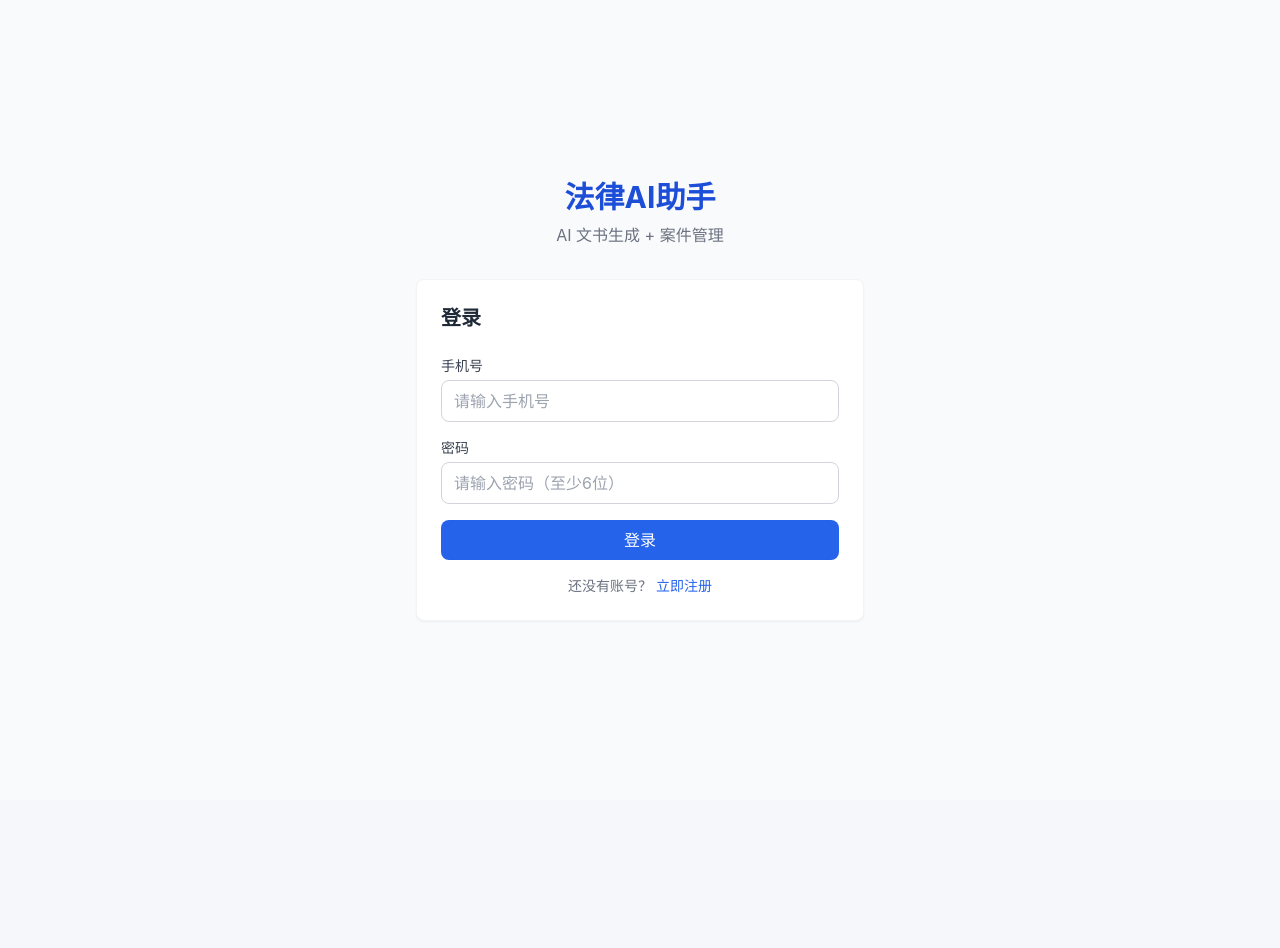
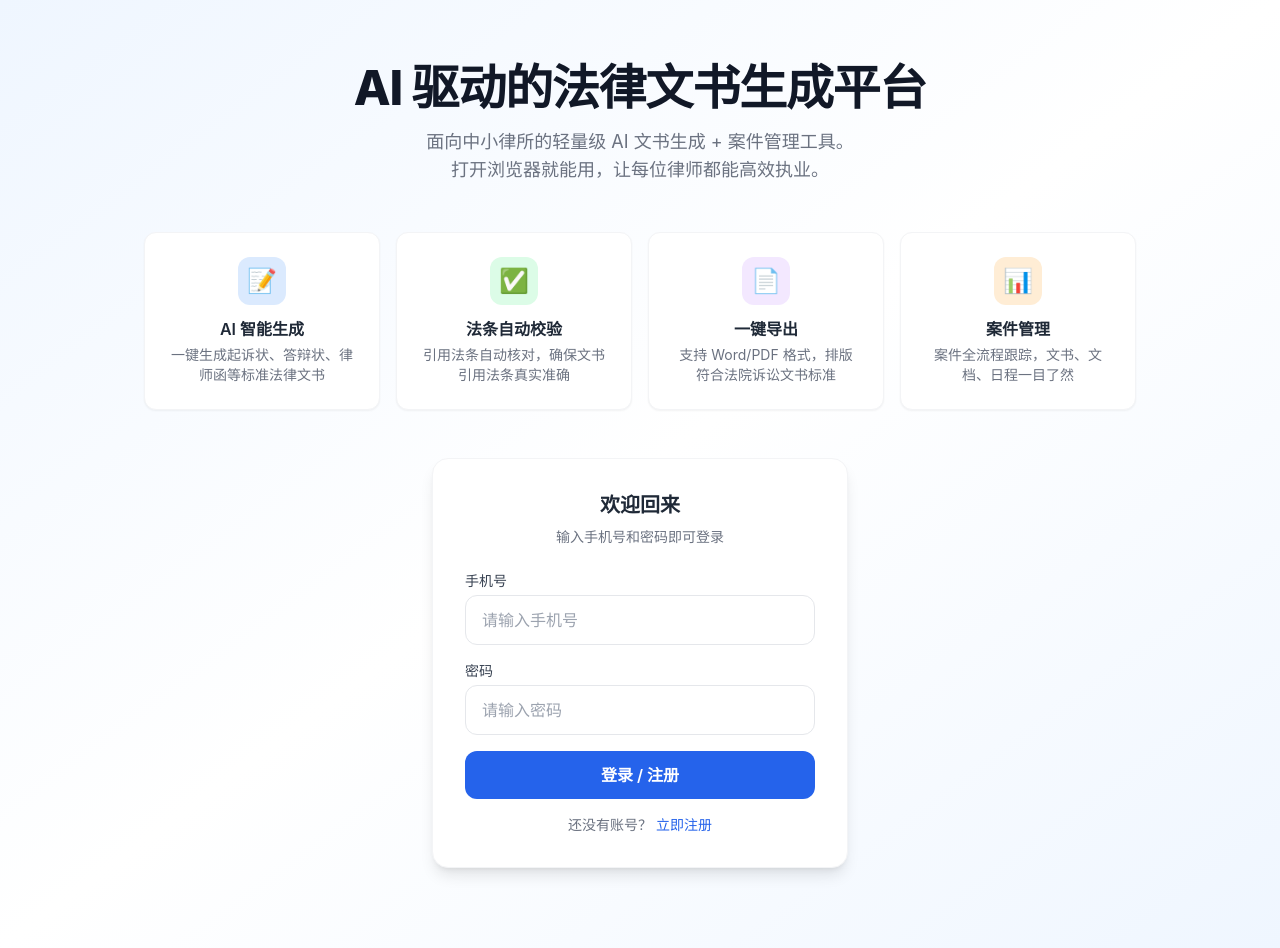
Before and after one commit to qiuli55/SaaS, a Vue app in the folder frontend/: page /login in a window 1280 px wide. Before the commit the page ends 800 px from the top, so only its background shows below. Built offline with nearby package versions, Linux system fonts and the light colour scheme.

Commit message:
前端翻新: 登录页Hero区+功能卡片, 全局圆角卡片风格, 毛玻璃导航栏, 统一蓝色设计

```diff
--- a/frontend/src/App.vue
+++ b/frontend/src/App.vue
@@ -1,57 +1,31 @@
 <template>
-  <div class="min-h-screen flex flex-col">
-    <!-- 顶部导航（登录/注册页不显示） -->
-    <nav v-if="!isAuthPage" class="bg-white border-b border-gray-200 shadow-sm">
-      <div class="max-w-7xl mx-auto px-4 sm:px-6 lg:px-8">
-        <div class="flex justify-between h-16">
+  <div class="min-h-screen flex flex-col bg-gray-50">
+    <nav v-if="!isAuthPage" class="bg-white/80 backdrop-blur-md border-b border-gray-100 sticky top-0 z-50">
+      <div class="max-w-7xl mx-auto px-6">
+        <div class="flex justify-between h-14">
           <div class="flex items-center space-x-8">
-            <router-link to="/" class="text-xl font-bold text-primary-700 tracking-tight">
-              法律AI助手
-            </router-link>
+            <router-link to="/" class="text-lg font-bold text-primary-600 tracking-tight">法律AI助手</router-link>
             <div class="hidden sm:flex space-x-1">
-              <router-link
-                to="/"
-                class="px-3 py-2 rounded-md text-sm font-medium transition-colors"
-                :class="$route.path === '/' ? 'text-primary-700 bg-primary-50' : 'text-gray-600 hover:text-gray-900 hover:bg-gray-50'"
-              >
-                工作台
-              </router-link>
-              <router-link
-                to="/cases"
-                class="px-3 py-2 rounded-md text-sm font-medium transition-colors"
-                :class="$route.path.startsWith('/cases') ? 'text-primary-700 bg-primary-50' : 'text-gray-600 hover:text-gray-900 hover:bg-gray-50'"
-              >
-                案件管理
-              </router-link>
-              <router-link
-                to="/clients"
-                class="px-3 py-2 rounded-md text-sm font-medium transition-colors"
-                :class="$route.path.startsWith('/clients') ? 'text-primary-700 bg-primary-50' : 'text-gray-600 hover:text-gray-900 hover:bg-gray-50'"
-              >
-                客户管理
-              </router-link>
-              <router-link
-                to="/history"
-                class="px-3 py-2 rounded-md text-sm font-medium transition-colors"
-                :class="$route.path.startsWith('/history') ? 'text-primary-700 bg-primary-50' : 'text-gray-600 hover:text-gray-900 hover:bg-gray-50'"
-              >
-                历史记录
-              </router-link>
+              <router-link to="/" class="px-3 py-1.5 rounded-lg text-sm font-medium transition-all"
+                :class="$route.path === '/' ? 'text-primary-600 bg-primary-50' : 'text-gray-500 hover:text-gray-700 hover:bg-gray-50'">工作台</router-link>
+              <router-link to="/cases" class="px-3 py-1.5 rounded-lg text-sm font-medium transition-all"
+                :class="$route.path.startsWith('/cases') ? 'text-primary-600 bg-primary-50' : 'text-gray-500 hover:text-gray-700 hover:bg-gray-50'">案件管理</router-link>
+              <router-link to="/clients" class="px-3 py-1.5 rounded-lg text-sm font-medium transition-all"
+                :class="$route.path.startsWith('/clients') ? 'text-primary-600 bg-primary-50' : 'text-gray-500 hover:text-gray-700 hover:bg-gray-50'">客户管理</router-link>
+              <router-link to="/history" class="px-3 py-1.5 rounded-lg text-sm font-medium transition-all"
+                :class="$route.path.startsWith('/history') ? 'text-primary-600 bg-primary-50' : 'text-gray-500 hover:text-gray-700 hover:bg-gray-50'">历史记录</router-link>
             </div>
           </div>
-          <div class="flex items-center space-x-4">
-            <span class="text-sm text-gray-500">{{ userName }}</span>
-            <button @click="logout" class="text-sm text-gray-500 hover:text-red-600 transition-colors">
-              退出
-            </button>
+          <div class="flex items-center space-x-3">
+            <span class="text-sm text-gray-400">{{ userName }}</span>
+            <button @click="logout" class="text-sm text-gray-400 hover:text-red-500 transition-colors">退出</button>
           </div>
         </div>
       </div>
     </nav>
 
-    <!-- 主内容区 -->
-    <main :class="[isAuthPage ? '' : 'flex-1 py-6']">
-      <div :class="isAuthPage ? '' : 'max-w-7xl mx-auto px-4 sm:px-6 lg:px-8'">
+    <main :class="isAuthPage ? '' : 'flex-1 py-8'">
+      <div :class="isAuthPage ? '' : 'max-w-7xl mx-auto px-6'">
         <router-view />
       </div>
     </main>
@@ -64,14 +38,11 @@ import { useRoute, useRouter } from 'vue-router'
 
 const route = useRoute()
 const router = useRouter()
-
 const userStr = localStorage.getItem('user')
 const user = userStr ? JSON.parse(userStr) : null
 const userName = user?.name || user?.phone || ''
 
-const isAuthPage = computed(() => {
-  return route.meta?.noAuth === true
-})
+const isAuthPage = computed(() => route.meta?.noAuth === true)
 
 function logout() {
   localStorage.removeItem('token')
--- a/frontend/src/assets/main.css
+++ b/frontend/src/assets/main.css
@@ -15,28 +15,28 @@ body {
 }
 
 .card {
-  @apply bg-white rounded-lg shadow-sm border border-gray-100 p-6;
+  @apply bg-white rounded-xl shadow-sm border border-gray-100 p-6;
 }
 
 .btn-primary {
-  @apply bg-primary-600 text-white px-4 py-2 rounded-lg hover:bg-primary-700
-         transition-colors duration-200 font-medium disabled:opacity-50 disabled:cursor-not-allowed;
+  @apply bg-primary-600 text-white px-5 py-2.5 rounded-xl hover:bg-primary-700
+         transition-all duration-200 font-semibold disabled:opacity-50 disabled:cursor-not-allowed shadow-sm;
 }
 
 .btn-secondary {
-  @apply bg-white text-gray-700 px-4 py-2 rounded-lg border border-gray-300
-         hover:bg-gray-50 transition-colors duration-200 font-medium;
+  @apply bg-white text-gray-700 px-5 py-2.5 rounded-xl border border-gray-200
+         hover:bg-gray-50 hover:border-gray-300 transition-all duration-200 font-medium;
 }
 
 .btn-danger {
-  @apply bg-red-50 text-red-600 px-4 py-2 rounded-lg border border-red-200
-         hover:bg-red-100 transition-colors duration-200 font-medium;
+  @apply bg-red-50 text-red-600 px-5 py-2.5 rounded-xl border border-red-200
+         hover:bg-red-100 transition-all duration-200 font-medium;
 }
 
 .input-field {
-  @apply w-full px-3 py-2 border border-gray-300 rounded-lg
-         focus:outline-none focus:ring-2 focus:ring-primary-500 focus:border-transparent
-         text-gray-900 placeholder-gray-400;
+  @apply w-full px-4 py-2.5 border border-gray-200 rounded-xl
+         focus:outline-none focus:ring-2 focus:ring-primary-100 focus:border-primary-500
+         text-gray-900 placeholder-gray-400 transition-all;
 }
 
 .form-label {
--- a/frontend/src/views/LoginView.vue
+++ b/frontend/src/views/LoginView.vue
@@ -1,56 +1,70 @@
 <template>
-  <div class="min-h-screen flex items-center justify-center bg-gray-50 px-4">
-    <div class="max-w-md w-full">
-      <div class="text-center mb-8">
-        <h1 class="text-3xl font-bold text-primary-700">法律AI助手</h1>
-        <p class="mt-2 text-gray-500">AI 文书生成 + 案件管理</p>
+  <div class="min-h-screen bg-gradient-to-br from-blue-50 via-white to-blue-50">
+    <!-- Hero -->
+    <div class="max-w-6xl mx-auto px-4 pt-16 pb-12 text-center">
+      <h1 class="text-4xl sm:text-5xl font-extrabold text-gray-900 tracking-tight mb-4">
+        AI 驱动的<br class="sm:hidden" />法律文书生成平台
+      </h1>
+      <p class="text-lg text-gray-500 max-w-2xl mx-auto">
+        面向中小律所的轻量级 AI 文书生成 + 案件管理工具。<br />打开浏览器就能用，让每位律师都能高效执业。
+      </p>
+    </div>
+
+    <!-- 功能亮点 -->
+    <div class="max-w-5xl mx-auto px-4 pb-12">
+      <div class="grid grid-cols-1 sm:grid-cols-2 lg:grid-cols-4 gap-4">
+        <div class="bg-white rounded-xl p-6 shadow-sm border border-gray-100 text-center">
+          <div class="w-12 h-12 bg-blue-100 rounded-xl flex items-center justify-center text-2xl mx-auto mb-3">📝</div>
+          <h3 class="font-semibold text-gray-800 mb-1">AI 智能生成</h3>
+          <p class="text-sm text-gray-500">一键生成起诉状、答辩状、律师函等标准法律文书</p>
+        </div>
+        <div class="bg-white rounded-xl p-6 shadow-sm border border-gray-100 text-center">
+          <div class="w-12 h-12 bg-green-100 rounded-xl flex items-center justify-center text-2xl mx-auto mb-3">✅</div>
+          <h3 class="font-semibold text-gray-800 mb-1">法条自动校验</h3>
+          <p class="text-sm text-gray-500">引用法条自动核对，确保文书引用法条真实准确</p>
+        </div>
+        <div class="bg-white rounded-xl p-6 shadow-sm border border-gray-100 text-center">
+          <div class="w-12 h-12 bg-purple-100 rounded-xl flex items-center justify-center text-2xl mx-auto mb-3">📄</div>
+          <h3 class="font-semibold text-gray-800 mb-1">一键导出</h3>
+          <p class="text-sm text-gray-500">支持 Word/PDF 格式，排版符合法院诉讼文书标准</p>
+        </div>
+        <div class="bg-white rounded-xl p-6 shadow-sm border border-gray-100 text-center">
+          <div class="w-12 h-12 bg-orange-100 rounded-xl flex items-center justify-center text-2xl mx-auto mb-3">📊</div>
+          <h3 class="font-semibold text-gray-800 mb-1">案件管理</h3>
+          <p class="text-sm text-gray-500">案件全流程跟踪，文书、文档、日程一目了然</p>
+        </div>
       </div>
+    </div>
 
-      <div class="card">
-        <h2 class="text-xl font-semibold text-gray-800 mb-6">登录</h2>
+    <!-- 登录区域 -->
+    <div class="max-w-md mx-auto px-4 pb-20">
+      <div class="bg-white rounded-2xl shadow-lg border border-gray-100 p-8">
+        <h2 class="text-xl font-bold text-gray-800 mb-6 text-center">欢迎回来</h2>
+        <p class="text-sm text-gray-500 text-center -mt-4 mb-6">输入手机号和密码即可登录</p>
 
         <form @submit.prevent="handleLogin" class="space-y-4">
           <div>
-            <label class="form-label">手机号</label>
-            <input
-              v-model="form.phone"
-              type="text"
-              maxlength="11"
-              placeholder="请输入手机号"
-              class="input-field"
-              required
-            />
+            <label class="text-sm font-medium text-gray-700 mb-1 block">手机号</label>
+            <input v-model="form.phone" type="text" maxlength="11" placeholder="请输入手机号"
+              class="w-full px-4 py-3 rounded-xl border border-gray-200 focus:border-primary-500 focus:ring-2 focus:ring-primary-100 outline-none transition-all text-gray-900" required />
+          </div>
+          <div>
+            <label class="text-sm font-medium text-gray-700 mb-1 block">密码</label>
+            <input v-model="form.password" type="password" placeholder="请输入密码"
+              class="w-full px-4 py-3 rounded-xl border border-gray-200 focus:border-primary-500 focus:ring-2 focus:ring-primary-100 outline-none transition-all text-gray-900" required />
           </div>
 
-          <div>
-            <label class="form-label">密码</label>
-            <input
-              v-model="form.password"
-              type="password"
-              placeholder="请输入密码（至少6位）"
-              class="input-field"
-              required
-            />
-          </div>
+          <div v-if="error" class="text-sm text-red-600 bg-red-50 px-4 py-2 rounded-lg">{{ error }}</div>
 
-          <div v-if="error" class="text-sm text-red-600 bg-red-50 px-3 py-2 rounded">
-            {{ error }}
-          </div>
-
-          <button
-            type="submit"
-            class="btn-primary w-full"
-            :disabled="loading"
-          >
-            {{ loading ? '登录中...' : '登录' }}
+          <button type="submit" :disabled="loading"
+            class="w-full py-3 rounded-xl font-semibold text-white bg-primary-600 hover:bg-primary-700 transition-colors disabled:opacity-50">
+            {{ loading ? '登录中...' : '登录 / 注册' }}
           </button>
         </form>
 
         <p class="mt-4 text-center text-sm text-gray-500">
           还没有账号？
-          <router-link to="/register" class="text-primary-600 hover:text-primary-700 font-medium">
-            立即注册
-          </router-link>
+          <router-link to="/register" class="text-primary-600 hover:text-primary-700 font-medium">立即注册</router-link>
         </p>
       </div>
     </div>
@@ -81,13 +95,9 @@ async function handleLogin() {
     error.value = '密码至少6位'
     return
   }
-
   loading.value = true
   try {
-    const res = await api.post('/user/login', {
-      phone: form.phone,
-      password: form.password,
-    })
+    const res = await api.post('/user/login', { phone: form.phone, password: form.password })
     localStorage.setItem('token', res.data.access_token)
     localStorage.setItem('user', JSON.stringify(res.data.user))
     router.push('/')
--- a/frontend/src/views/RegisterView.vue
+++ b/frontend/src/views/RegisterView.vue
@@ -1,76 +1,42 @@
 <template>
-  <div class="min-h-screen flex items-center justify-center bg-gray-50 px-4">
+  <div class="min-h-screen bg-gradient-to-br from-blue-50 via-white to-blue-50 flex items-center justify-center px-4">
     <div class="max-w-md w-full">
-      <div class="text-center mb-8">
-        <h1 class="text-3xl font-bold text-primary-700">法律AI助手</h1>
-        <p class="mt-2 text-gray-500">创建您的账号</p>
+      <div class="text-center mb-6">
+        <h1 class="text-3xl font-extrabold text-gray-900">法律AI助手</h1>
+        <p class="text-gray-500 mt-1">创建您的账号，开始高效办公</p>
       </div>
 
-      <div class="card">
-        <h2 class="text-xl font-semibold text-gray-800 mb-6">注册</h2>
-
+      <div class="bg-white rounded-2xl shadow-lg border border-gray-100 p-8">
+        <h2 class="text-xl font-bold text-gray-800 mb-6 text-center">注册</h2>
         <form @submit.prevent="handleRegister" class="space-y-4">
           <div>
-            <label class="form-label">手机号 <span class="text-red-500">*</span></label>
-            <input
-              v-model="form.phone"
-              type="text"
-              maxlength="11"
-              placeholder="请输入手机号"
-              class="input-field"
-              required
-            />
+            <label class="text-sm font-medium text-gray-700 mb-1 block">手机号 <span class="text-red-500">*</span></label>
+            <input v-model="form.phone" type="text" maxlength="11" placeholder="请输入手机号"
+              class="w-full px-4 py-3 rounded-xl border border-gray-200 focus:border-primary-500 focus:ring-2 focus:ring-primary-100 outline-none transition-all" required />
           </div>
-
           <div>
-            <label class="form-label">密码 <span class="text-red-500">*</span></label>
-            <input
-              v-model="form.password"
-              type="password"
-              placeholder="至少6位密码"
-              class="input-field"
-              required
-            />
+            <label class="text-sm font-medium text-gray-700 mb-1 block">密码 <span class="text-red-500">*</span></label>
+            <input v-model="form.password" type="password" placeholder="至少6位密码"
+              class="w-full px-4 py-3 rounded-xl border border-gray-200 focus:border-primary-500 focus:ring-2 focus:ring-primary-100 outline-none transition-all" required />
           </div>
-
           <div>
-            <label class="form-label">姓名</label>
-            <input
-              v-model="form.name"
-              type="text"
-              placeholder="您的真实姓名"
-              class="input-field"
-            />
+            <label class="text-sm font-medium text-gray-700 mb-1 block">姓名</label>
+            <input v-model="form.name" type="text" placeholder="您的真实姓名"
+              class="w-full px-4 py-3 rounded-xl border border-gray-200 focus:border-primary-500 focus:ring-2 focus:ring-primary-100 outline-none transition-all" />
           </div>
-
           <div>
-            <label class="form-label">律所名称</label>
-            <input
-              v-model="form.firm_name"
-              type="text"
-              placeholder="所在律所名称"
-              class="input-field"
-            />
+            <label class="text-sm font-medium text-gray-700 mb-1 block">律所名称</label>
+            <input v-model="form.firm_name" type="text" placeholder="所在律所名称"
+              class="w-full px-4 py-3 rounded-xl border border-gray-200 focus:border-primary-500 focus:ring-2 focus:ring-primary-100 outline-none transition-all" />
           </div>
-
-          <div v-if="error" class="text-sm text-red-600 bg-red-50 px-3 py-2 rounded">
-            {{ error }}
-          </div>
-
-          <button
-            type="submit"
-            class="btn-primary w-full"
-            :disabled="loading"
-          >
+          <div v-if="error" class="text-sm text-red-600 bg-red-50 px-4 py-2 rounded-lg">{{ error }}</div>
+          <button type="submit" :disabled="loading"
+            class="w-full py-3 rounded-xl font-semibold text-white bg-primary-600 hover:bg-primary-700 transition-colors disabled:opacity-50">
             {{ loading ? '注册中...' : '注册' }}
           </button>
         </form>
-
         <p class="mt-4 text-center text-sm text-gray-500">
-          已有账号？
-          <router-link to="/login" class="text-primary-600 hover:text-primary-700 font-medium">
-            立即登录
-          </router-link>
+          已有账号？<router-link to="/login" class="text-primary-600 hover:text-primary-700 font-medium">立即登录</router-link>
         </p>
       </div>
     </div>
@@ -85,25 +51,12 @@ import api from '../api'
 const router = useRouter()
 const loading = ref(false)
 const error = ref('')
-
-const form = reactive({
-  phone: '',
-  password: '',
-  name: '',
-  firm_name: '',
-})
+const form = reactive({ phone: '', password: '', name: '', firm_name: '' })
 
 async function handleRegister() {
   error.value = ''
-  if (!/^1[3-9]\d{9}$/.test(form.phone)) {
-    error.value = '请输入正确的手机号'
-    return
-  }
-  if (form.password.length < 6) {
-    error.value = '密码至少6位'
-    return
-  }
-
+  if (!/^1[3-9]\d{9}$/.test(form.phone)) { error.value = '请输入正确的手机号'; return }
+  if (form.password.length < 6) { error.value = '密码至少6位'; return }
   loading.value = true
   try {
     const res = await api.post('/user/register', form)
@@ -111,7 +64,7 @@ async function handleRegister() {
     localStorage.setItem('user', JSON.stringify(res.data.user))
     router.push('/')
   } catch (err) {
-    error.value = err.response?.data?.detail || '注册失败，请重试'
+    error.value = err.response?.data?.detail || '注册失败'
   } finally {
     loading.value = false
   }
```
Also changed, not shown: 1 other file (tests, documents, lock files or other folders).
